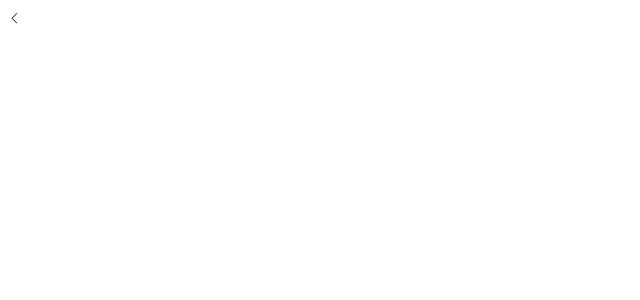
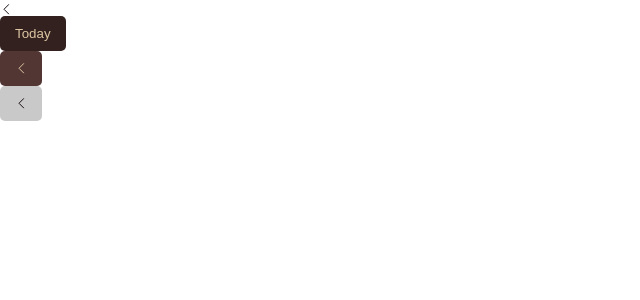
Before and after one commit to Artem-Zhuravlev/radevs-test, a Vue app: page / in a window 1280 px wide. Shown: the top 300 px of the page, without its empty margins (0-640 px from the left). Built offline with nearby package versions, Linux system fonts and the light colour scheme.

Commit message:
feat(button-base): add component

```diff
--- a/src/App.vue
+++ b/src/App.vue
@@ -1,16 +1,29 @@
 <template>
   <div id="app">
     <icon-chevron />
+    <button-base
+      is-active
+    >
+      Today
+    </button-base>
+    <button-base>
+      <icon-chevron />
+    </button-base>
+    <button-base disabled>
+      <icon-chevron />
+    </button-base>
   </div>
 </template>
 
 <script>
 import IconChevron from '@/components/icons/IconChevron.vue';
+import ButtonBase from '@/components/buttons/ButtonBase.vue';
 
 export default {
   name: 'App',
   components: {
     IconChevron,
+    ButtonBase,
   },
 };
 </script>
--- /dev/null
+++ b/src/components/buttons/ButtonBase.vue
@@ -0,0 +1,78 @@
+<template>
+  <button
+    :type="buttonType"
+    class="button-base"
+    :class="{
+      'active': isActive,
+    }"
+    :disabled="disabled"
+    @click="onClick"
+  >
+    <slot />
+  </button>
+</template>
+
+<script>
+export default {
+  name: 'ButtonBase',
+  props: {
+    buttonType: {
+      type: String,
+      default: 'button',
+      validator(value) {
+        return ['button', 'submit'].includes(value);
+      },
+    },
+    disabled: {
+      type: Boolean,
+      default: false,
+    },
+    isActive: {
+      type: Boolean,
+      default: false,
+    },
+  },
+  methods: {
+    onClick() {
+      if (this.disabled) { return; }
+
+      this.$emit('click');
+    },
+  },
+};
+</script>
+
+<style
+  lang="scss"
+  scoped
+>
+.button-base {
+  display: flex;
+  align-items: center;
+  min-width: 35px;
+  min-height: 35px;
+  padding: var(--space-small) var(--space-medium);
+  background-color: var(--color-primary);
+  color: var(--color-light);
+  border-radius: var(--space-extra-small);
+  cursor: pointer;
+  border: none;
+  transition: var(--transition-bg);
+
+  &:hover:not(:disabled) {
+    background-color: var(--color-primary-hover);
+  }
+
+  &:focus,
+  &.active {
+    outline: transparent;
+    background-color: var(--color-primary-focus);
+  }
+
+  &[disabled] {
+    cursor: auto;
+    background-color: var(--color-disabled);
+    color: var(--color-text);
+  }
+}
+</style>
--- a/src/components/icons/IconChevron.vue
+++ b/src/components/icons/IconChevron.vue
@@ -24,7 +24,7 @@ export default {
       type: String,
       default: 'left',
       validator(value) {
-        ['left', 'right'].includes(value);
+        return ['left', 'right'].includes(value);
       },
     },
   },
--- a/src/main.js
+++ b/src/main.js
@@ -1,6 +1,7 @@
 import Vue from 'vue';
 import App from './App.vue';
 import store from './store';
+import './styles/index.scss';
 
 Vue.config.productionTip = false;
 
--- /dev/null
+++ b/src/styles/_global.scss
@@ -0,0 +1,12 @@
+html {
+  font-size: 10px;
+  box-sizing: border-box;
+}
+
+body {
+  margin: 0;
+  background: var(--color-background);
+  font-family: Manrope, sans-serif;
+  color: var(--color-text);
+  font-size: var(--font-size-middle);
+}
--- /dev/null
+++ b/src/styles/_variables.scss
@@ -0,0 +1,25 @@
+:root {
+  // colors
+  --color-primary: #523634;
+  --color-primary-hover: #422b29;
+  --color-primary-focus: #332120;
+  --color-disabled: #c9c9c9;
+  --color-secondary: #b6452c;
+  --color-border: #301b28;
+  --color-text: #180d14;
+  --color-light: #ddc5a2;
+
+  // spaces
+  --space-small: 1rem;
+  --space-medium: 1.5rem;
+  --space-extra-small: 0.5rem;
+
+  // font size
+  --header-size: 2.4rem;
+  --font-size-big: 1.6rem;
+  --font-size-middle: 1.4rem;
+  --font-size-small: 1.2rem;
+
+  // transitions
+  --transition-bg: 0.3s ease background-color;
+}
--- /dev/null
+++ b/src/styles/index.scss
@@ -0,0 +1,2 @@
+@import 'variables';
+@import 'global';
```
